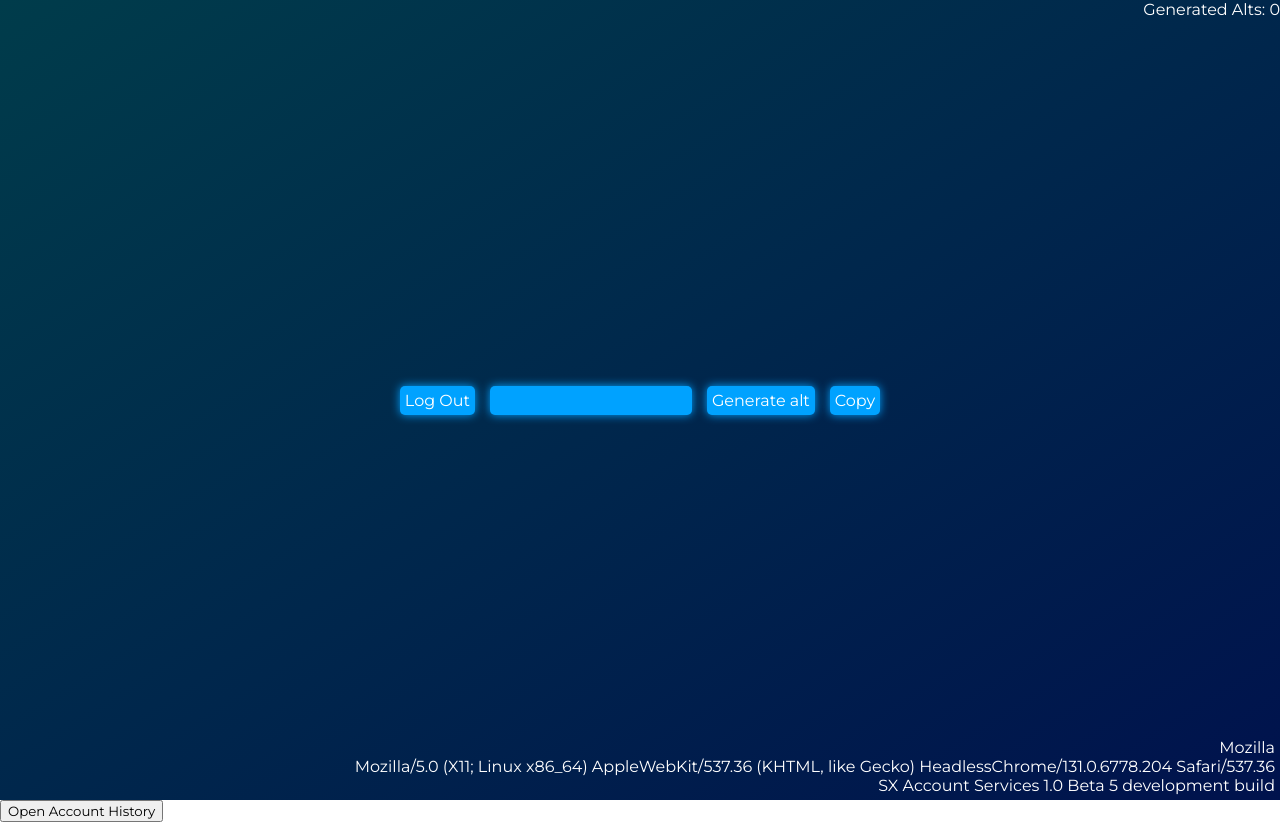
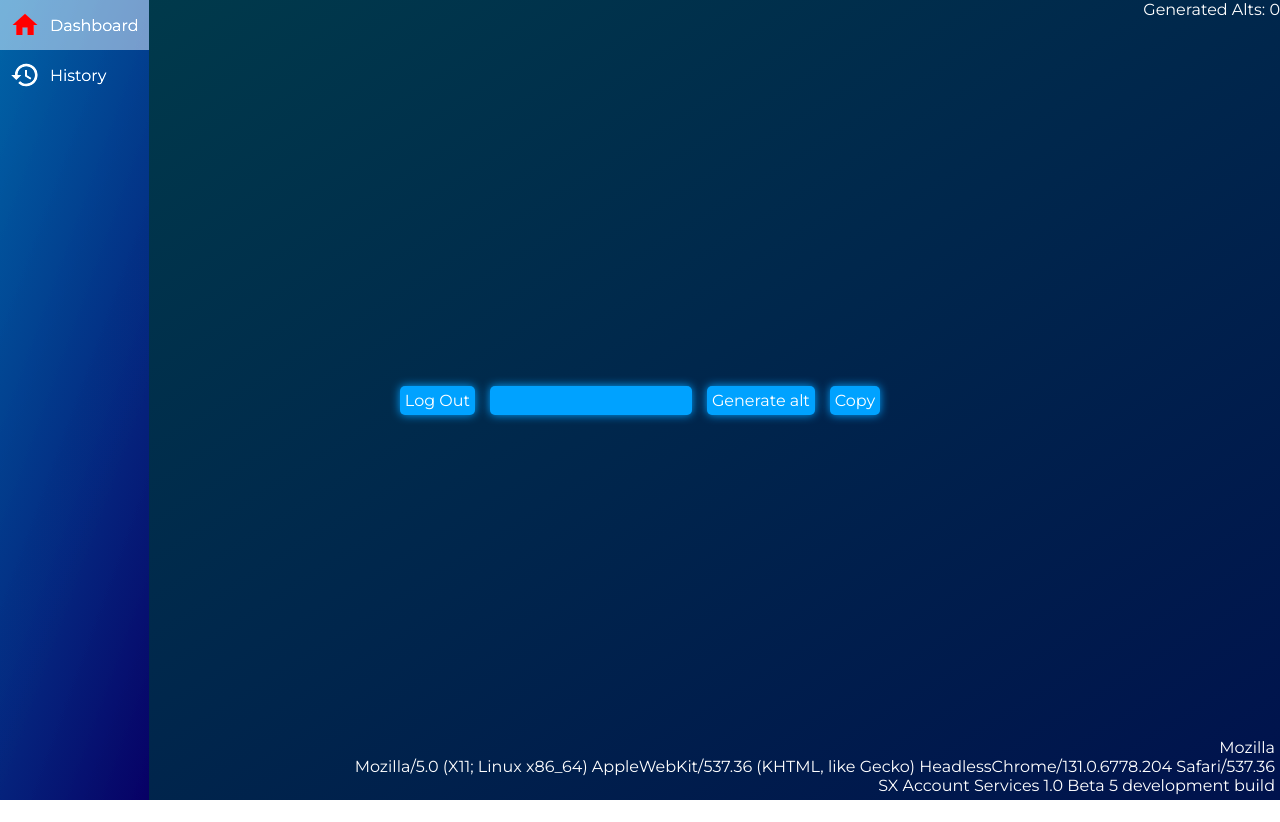
Before and after one commit to TheOPtimal/sx-client, a React (Create React App) app: page /dashboard in a window 1280 px wide. After the commit the page ends 800 px from the top, so only its background shows below. Built offline with nearby package versions, Linux system fonts and the light colour scheme.

Commit message:
Add sidebar

```diff
--- a/package.json
+++ b/package.json
@@ -3,6 +3,8 @@
   "version": "0.1.0",
   "private": true,
   "dependencies": {
+    "@material-ui/core": "^4.10.2",
+    "@material-ui/icons": "^4.9.1",
     "@testing-library/jest-dom": "^4.2.4",
     "@testing-library/react": "^9.3.2",
     "@testing-library/user-event": "^7.1.2",
--- /dev/null
+++ b/src/Pages/Dashboard/Sidebar.scss
@@ -0,0 +1,79 @@
+@keyframes chameleon {
+  from {
+    filter: hue-rotate(0deg);
+  }
+  to {
+    filter: hue-rotate(360deg);
+  }
+}
+
+.sidebar {
+  display: flex;
+  position: fixed;
+  list-style-type: none;
+  padding: 0;
+  margin: 0;
+  left: 0;
+  color: white;
+  background-image: linear-gradient(110deg, rgb(0, 88, 146), rgb(6, 0, 88));
+  transition: all 0.3s ease-in-out;
+  &:hover {
+    filter: brightness(115%);
+  }
+  li {
+    margin: 0;
+    transition: all 0.3s ease-in-out;
+    padding: 10px;
+    display: flex;
+    align-items: center;
+    gap: 10px;
+    cursor: pointer;
+    &:hover {
+      background-color: rgba($color: #ffffff, $alpha: 0.4);
+      .icon {
+        color: red;
+        animation: chameleon 1s;
+        animation-iteration-count: infinite;
+        animation-direction: alternate;
+        animation-timing-function: linear;
+      }
+    }
+    .icon {
+      width: 30px;
+      height: 30px;
+    }
+    span {
+      position: relative;
+      transition: all 0.3s ease-in-out;
+      left: -150px;
+    }
+  }
+}
+
+@media only screen and (min-width: 600px) {
+  .sidebar {
+    top: 0;
+    flex-direction: column;
+    height: 100vh;
+    max-width: 50px;
+    &:hover {
+      max-width: 100vw;
+      li {
+        span {
+          left: 0;
+        }
+      }
+    }
+  }
+}
+
+@media only screen and (max-width: 600px) {
+  .sidebar {
+    flex-direction: row;
+    bottom: 0;
+    width: 100vw;
+    span {
+      display: none;
+    }
+  }
+}
--- /dev/null
+++ b/src/Pages/Dashboard/Sidebar.tsx
@@ -0,0 +1,24 @@
+import React from "react";
+import HomeIcon from "@material-ui/icons/Home";
+import HistoryIcon from "@material-ui/icons/History";
+import "./Sidebar.scss";
+
+export default function Sidebar({
+  tab,
+  setTab,
+}: {
+  tab: "dashboard" | "history";
+  setTab: React.Dispatch<React.SetStateAction<"dashboard" | "history">>;
+}) {
+  return (
+    <ul className="sidebar">
+      <li onClick={() => setTab("dashboard")}>
+        <HomeIcon className="icon" /> <span>Dashboard</span>
+      </li>
+      <li onClick={() => setTab("history")} >
+        <HistoryIcon className="icon" />
+        <span>History</span>
+      </li>
+    </ul>
+  );
+}
--- a/src/Pages/Dashboard/dashboard.tsx
+++ b/src/Pages/Dashboard/dashboard.tsx
@@ -2,6 +2,7 @@ import React, { useState, useEffect } from "react";
 import "./dashboard.scss";
 import { getAlt } from "../../Components/nonReactive/getAlt";
 import BrowserInfo from "../../Components/GeneralInfo";
+import Sidebar from "./Sidebar";
 
 function clickAlt(
   genAlt: () => Promise<any>,
@@ -19,6 +20,7 @@ export default React.memo(function Dashboard() {
   const [gennedAltsNum, setGennedAltsNum] = useState<number>(
     Number.parseInt(localStorage.getItem("gennedAlts")) || 0
   );
+  const [tab, setTab] = useState<"dashboard" | "history">("dashboard")
   // const [accountHistory, setAccountHistory] = useState<string[]>(
   //   JSON.parse(localStorage.getItem("accHistory")) ?? []
   // );
@@ -45,6 +47,7 @@ export default React.memo(function Dashboard() {
 
   return (
     <>
+      {tab === "dashboard" ? (
         <div className="dashboard">
           <LogOut />
           <AltBox curAlt={curAlt} />
@@ -55,9 +58,12 @@ export default React.memo(function Dashboard() {
           />
           <CopyToClipboard curAlt={curAlt} />
         </div>
+      ) : (
+        <AccountHistory />
+      )}
       <BrowserInfo className="generalInfo" />
       <AltCounter genAltCount={gennedAltsNum} />
-      <AccountHistory />
+      <Sidebar tab={tab} setTab={setTab} />
     </>
   );
 });
```
Also changed, not shown: 1 other file (tests, documents, lock files or other folders). Lines whose indentation alone changed are shown as unchanged.
